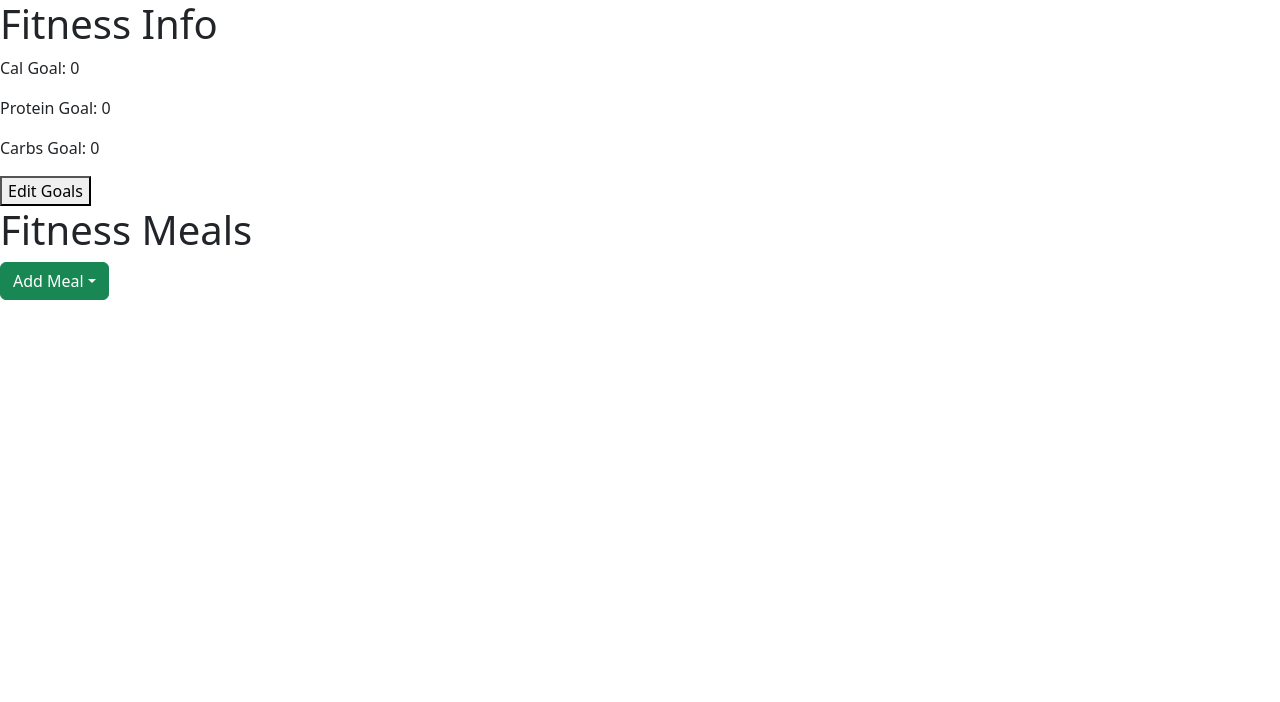
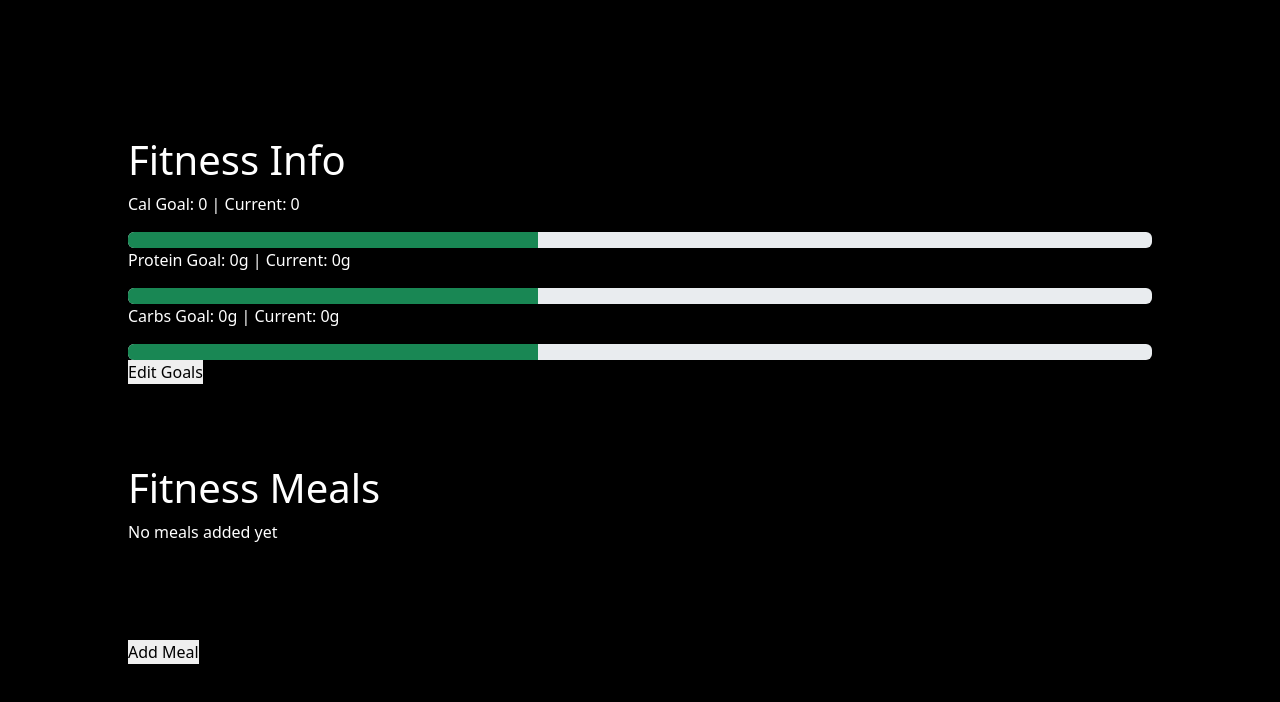
Before and after one commit to nethann/my-fitness-pal, a React (Vite) app: page / in a window 1280 px wide. Shown: the top 702 px of the page. Built offline with nearby package versions, Linux system fonts and the light colour scheme.

Commit message:
updated theme + progress bars

```diff
--- a/src/App.css
+++ b/src/App.css
@@ -1,4 +1,50 @@
+:root {
+    background-color: black;
+}
+
+* {
+    margin: 0;
+    padding: 0;
+    box-sizing: border-box;
+}
+
 body{
     padding: 0;
     margin: 0;
 }
+
+.parent-container {
+    min-height: 100vh;
+    background-color: black;
+    display: flex;
+    /* ADD THIS */
+    justify-content: center;
+    /* ADD THIS */
+    align-items: center;
+    /* ADD THIS */
+}
+
+.main-container {
+    display: flex;
+    align-items: center;
+    justify-content: center;
+    flex-direction: column;
+
+    gap: 5em;
+
+    /* background-color: pink; */
+    color: white;
+
+    width: 80%;
+}
+
+
+.main-container div{
+    width: 100%;
+}
+
+
+
+button {
+    border: 0px solid;
+}
--- a/src/App.tsx
+++ b/src/App.tsx
@@ -1,11 +1,22 @@
 import { useState, useEffect } from 'react'
 import './App.css'
-import Dropdown from 'react-bootstrap/Dropdown'
 import 'bootstrap/dist/css/bootstrap.min.css'
 import CustomModal from "./Components/Updatedgoalsmodal"
+import CustomMealModal from "./Components/Addmealsmodal"
+import ProgressBar from 'react-bootstrap/ProgressBar';
+
+
+interface Meal {
+  id: number
+  mealType: string
+  mealCal: number
+  mealProtein: number
+  mealCarbs: number
+  mealSugar: number
+}
 
 function App() {
-  // Load from localStorage or use default 0
+  // Load goals from localStorage
   const [calGoal, setcalGoal] = useState(() => {
     const saved = localStorage.getItem('calGoal')
     return saved ? Number(saved) : 0
@@ -21,9 +32,16 @@ function App() {
     return saved ? Number(saved) : 0
   });
 
-  const [showModal, setshowModal] = useState(false);
+  // Load meals from localStorage
+  const [meals, setMeals] = useState<Meal[]>(() => {
+    const saved = localStorage.getItem('meals')
+    return saved ? JSON.parse(saved) : []
+  });
 
-  // Save to localStorage whenever goals change
+  const [showGoalsModal, setshowGoalsModal] = useState(false);
+  const [showMealModal, setShowMealModal] = useState(false)
+
+  // Save goals to localStorage whenever they change
   useEffect(() => {
     localStorage.setItem('calGoal', calGoal.toString())
   }, [calGoal])
@@ -36,43 +54,83 @@ function App() {
     localStorage.setItem('carbsGoal', carbsGoal.toString())
   }, [carbsGoal])
 
+  // Save meals to localStorage whenever they change
+  useEffect(() => {
+    localStorage.setItem('meals', JSON.stringify(meals))
+  }, [meals])
+
   const handleSave = () => {
-    console.log('saving goals: ', {calGoal, proteinGoal, carbsGoal});
-    setshowModal(false);
+    console.log('saving goals: ', { calGoal, proteinGoal, carbsGoal });
+    setshowGoalsModal(false);
   }
 
+  // THIS IS THE NEW FUNCTION YOU NEED!
+  const handleSaveMeal = (mealData: any) => {
+    const newMeal: Meal = {
+      id: Date.now(), // Simple unique ID
+      ...mealData
+    }
+    setMeals([...meals, newMeal]) // Add new meal to the array
+    console.log('Meal saved:', newMeal)
+  }
+
+  // Function to delete a meal
+  const handleDeleteMeal = (id: number) => {
+    setMeals(meals.filter(meal => meal.id !== id))
+  }
+
+  // Calculate total calories and protein from all meals
+  const totalCalories = meals.reduce((sum, meal) => sum + meal.mealCal, 0)
+  const totalProtein = meals.reduce((sum, meal) => sum + meal.mealProtein, 0)
+  const totalCarbs = meals.reduce((sum, meal) => sum + meal.mealCarbs, 0)
+
   return (
+    <div className='parent-container'>
       <div className='main-container'>
         <div className='fitness-info'>
           <h1>Fitness Info</h1>
-        <p>Cal Goal: {calGoal}</p>
-        <p>Protein Goal: {proteinGoal}</p>
-        <p>Carbs Goal: {carbsGoal}</p>
-        <button onClick={() => setshowModal(true)}>Edit Goals</button>
+          <p>Cal Goal: {calGoal} | Current: {totalCalories}</p>
+          <ProgressBar variant="success" now={40} />
+          <p>Protein Goal: {proteinGoal}g | Current: {totalProtein}g</p>
+          <ProgressBar variant="success" now={40} />
+          <p>Carbs Goal: {carbsGoal}g | Current: {totalCarbs}g</p>
+          <ProgressBar variant="success" now={40} />
+          <button onClick={() => setshowGoalsModal(true)}>Edit Goals</button>
         </div>
 
         <div className='fitness-meals'>
           <h1>Fitness Meals</h1>
+          {meals.length === 0 ? (
+            <p>No meals added yet</p>
+          ) : (
+            <div>
+              {meals.map((meal) => (
+                <div key={meal.id} style={{ border: '1px solid #ccc', padding: '10px', margin: '10px 0' }}>
+                  <h3>{meal.mealType}</h3>
+                  <p>Calories: {meal.mealCal}</p>
+                  <p>Protein: {meal.mealProtein}g</p>
+                  <p>Carbs: {meal.mealCarbs}g</p>
+                  <p>Sugar: {meal.mealSugar}g</p>
+                  <button onClick={() => handleDeleteMeal(meal.id)}>Delete</button>
+                </div>
+              ))}
+            </div>
+          )}
         </div>
 
         <div className='add-meals'>
-        <Dropdown data-bs-theme="dark">
-          <Dropdown.Toggle variant="success" id="dropdown-basic">
-            Add Meal
-          </Dropdown.Toggle>
+          <button onClick={() => setShowMealModal(true)}>Add Meal</button>
 
-          <Dropdown.Menu>
-            <Dropdown.Item href="#/action-1">Breakfast</Dropdown.Item>
-            <Dropdown.Item href="#/action-2">Lunch</Dropdown.Item>
-            <Dropdown.Item href="#/action-3">Dinner</Dropdown.Item>
-            <Dropdown.Item href="#/action-3">Snack</Dropdown.Item>
-          </Dropdown.Menu>
-        </Dropdown>
+          <CustomMealModal
+            show={showMealModal}
+            onHide={() => setShowMealModal(false)}
+            onSave={handleSaveMeal}
+          />
         </div>
 
         <CustomModal
-        show={showModal}
-        onHide={() => setshowModal(false)}
+          show={showGoalsModal}
+          onHide={() => setshowGoalsModal(false)}
           title="Edit Fitness Goals"
           onSave={handleSave}
         >
@@ -103,6 +161,8 @@ function App() {
           </div>
         </CustomModal>
       </div>
+    </div>
+
   )
 }
 
--- /dev/null
+++ b/src/Components/Addmealsmodal.tsx
@@ -0,0 +1,120 @@
+import type { ReactNode } from 'react'
+import { Modal, Button, Form } from 'react-bootstrap'
+import { useState } from 'react'
+
+interface CustomMealEntryProp {
+    show: boolean
+    onHide: () => void
+    onSave?: (mealData: MealData) => void
+}
+
+interface MealData {
+    mealType: string
+    mealCal: number
+    mealProtein: number
+    mealCarbs: number
+    mealSugar: number
+}
+
+function CustomMealModal({
+    show,
+    onHide,
+    onSave,
+}: CustomMealEntryProp) {
+
+  const [mealType, setMealType] = useState('Breakfast')
+  const [mealCal, setMealCal] = useState(0)
+  const [mealProtein, setMealProtein] = useState(0)
+  const [mealCarbs, setMealCarbs] = useState(0)
+  const [mealSugar, setMealSugar] = useState(0)
+
+  const handleSave = () => {
+    if (onSave) {
+      onSave({
+        mealType,
+        mealCal,
+        mealProtein,
+        mealCarbs,
+        mealSugar
+      })
+    }
+    onHide()
+  }
+
+  return (
+    <Modal data-bs-theme="dark" show={show} onHide={onHide} centered>
+      <Modal.Header closeButton>
+        <Modal.Title>Add Meal</Modal.Title>
+      </Modal.Header>
+
+      <Modal.Body>
+        <Form>
+          {/* Meal Type Dropdown */}
+          <Form.Group className="mb-3">
+            <Form.Label>Meal Type</Form.Label>
+            <Form.Select
+              value={mealType}
+              onChange={(e) => setMealType(e.target.value)}
+            >
+              <option value="Breakfast">Breakfast</option>
+              <option value="Lunch">Lunch</option>
+              <option value="Dinner">Dinner</option>
+              <option value="Snack">Snack</option>
+            </Form.Select>
+          </Form.Group>
+
+          {/* Calories Input */}
+          <Form.Group className="mb-3">
+            <Form.Label>Calories</Form.Label>
+            <Form.Control
+              type="number"
+              value={mealCal}
+              onChange={(e) => setMealCal(Number(e.target.value))}
+            />
+          </Form.Group>
+
+          {/* Protein Input */}
+          <Form.Group className="mb-3">
+            <Form.Label>Protein (g)</Form.Label>
+            <Form.Control
+              type="number"
+              value={mealProtein}
+              onChange={(e) => setMealProtein(Number(e.target.value))}
+            />
+          </Form.Group>
+
+          {/* Carbs Input */}
+          <Form.Group className="mb-3">
+            <Form.Label>Carbs (g)</Form.Label>
+            <Form.Control
+              type="number"
+              value={mealCarbs}
+              onChange={(e) => setMealCarbs(Number(e.target.value))}
+            />
+          </Form.Group>
+
+          {/* Sugar Input */}
+          <Form.Group className="mb-3">
+            <Form.Label>Sugar (g)</Form.Label>
+            <Form.Control
+              type="number"
+              value={mealSugar}
+              onChange={(e) => setMealSugar(Number(e.target.value))}
+            />
+          </Form.Group>
+        </Form>
+      </Modal.Body>
+
+      <Modal.Footer>
+        <Button variant="secondary" onClick={onHide}>
+          Cancel
+        </Button>
+        <Button variant="primary" onClick={handleSave}>
+          Save Meal
+        </Button>
+      </Modal.Footer>
+    </Modal>
+  )
+}
+
+export default CustomMealModal
```
Lines whose indentation alone changed are shown as unchanged.
